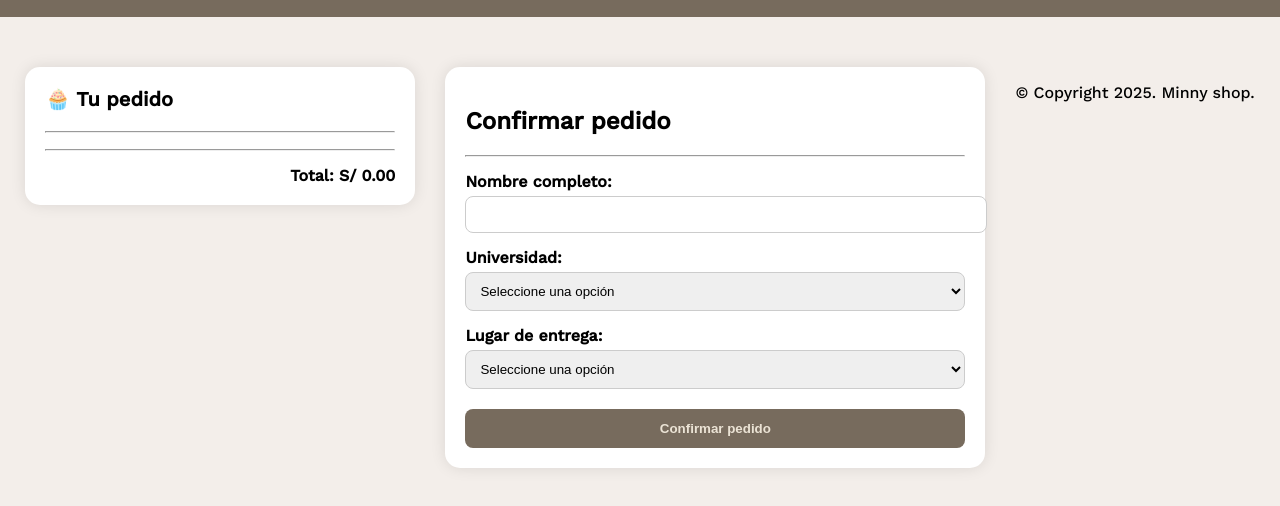
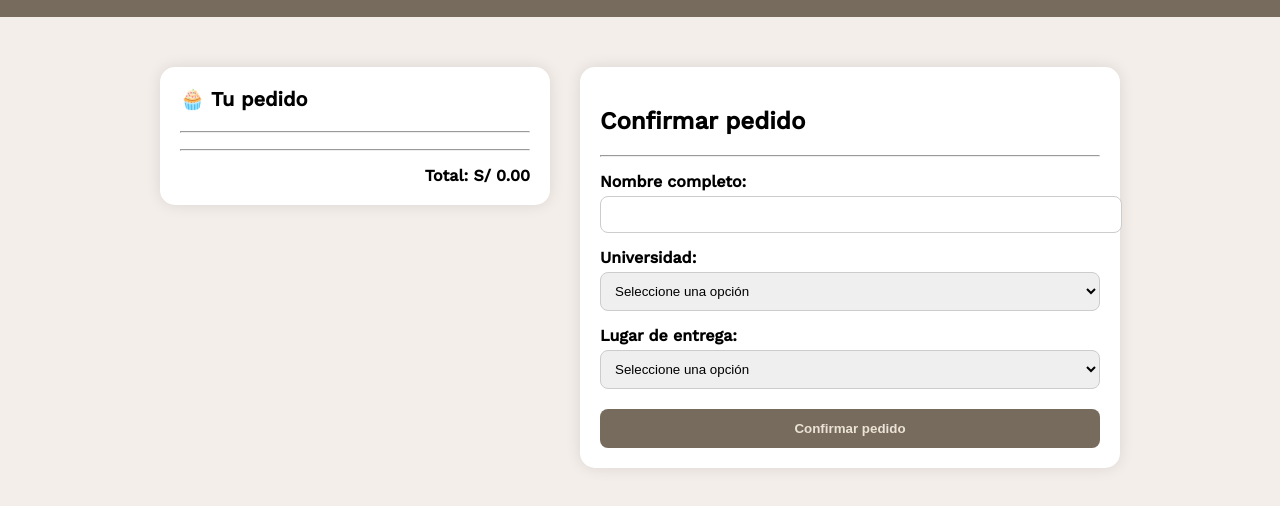
Before and after one commit to m1njii/minnys-web, a plain HTML site: page cart.html in a window 1280 px wide. Shown: the part 88-594 px from the top of the page. Drawn offline with nearby package versions, Linux system fonts and the light colour scheme.

Commit message:
cart.html
Se borró el footer

```diff
--- a/cart.html
+++ b/cart.html
@@ -54,9 +54,6 @@
     <button type="submit">Confirmar pedido</button>
   </form>
 
-  <footer>
-    <p>&copy; Copyright 2025. Minny shop.</p>
-  </footer>
 <script src="cart.js"></script>
 </body>
 </html>
```
